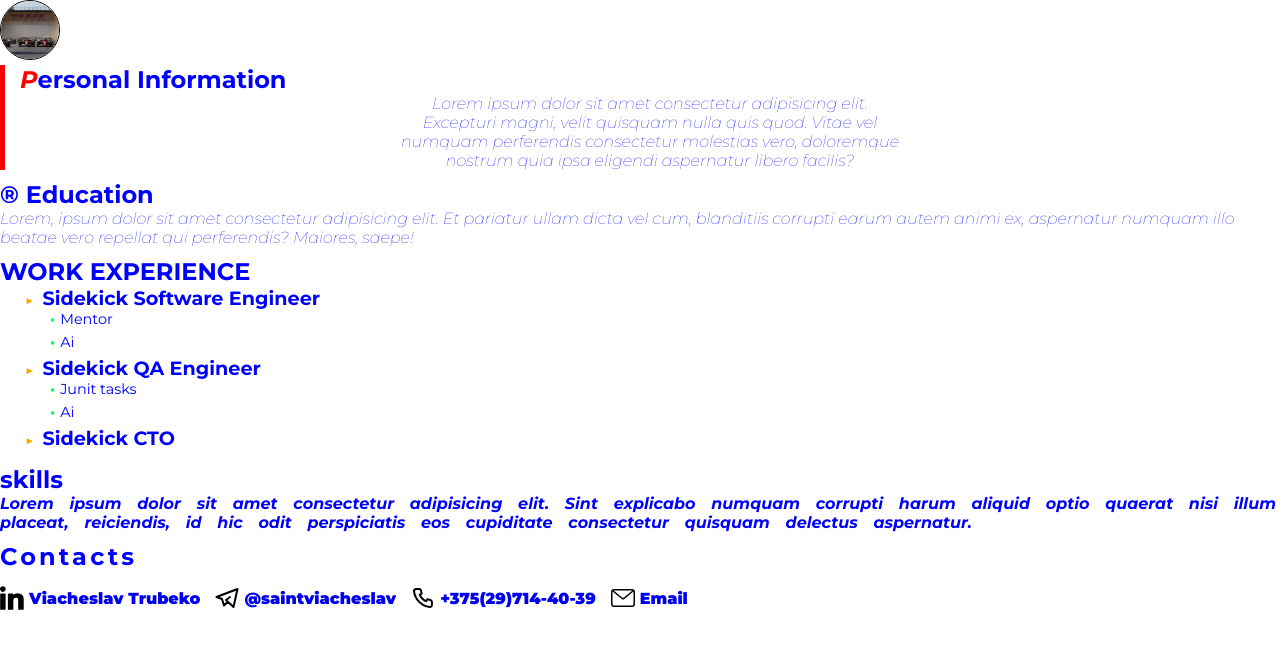
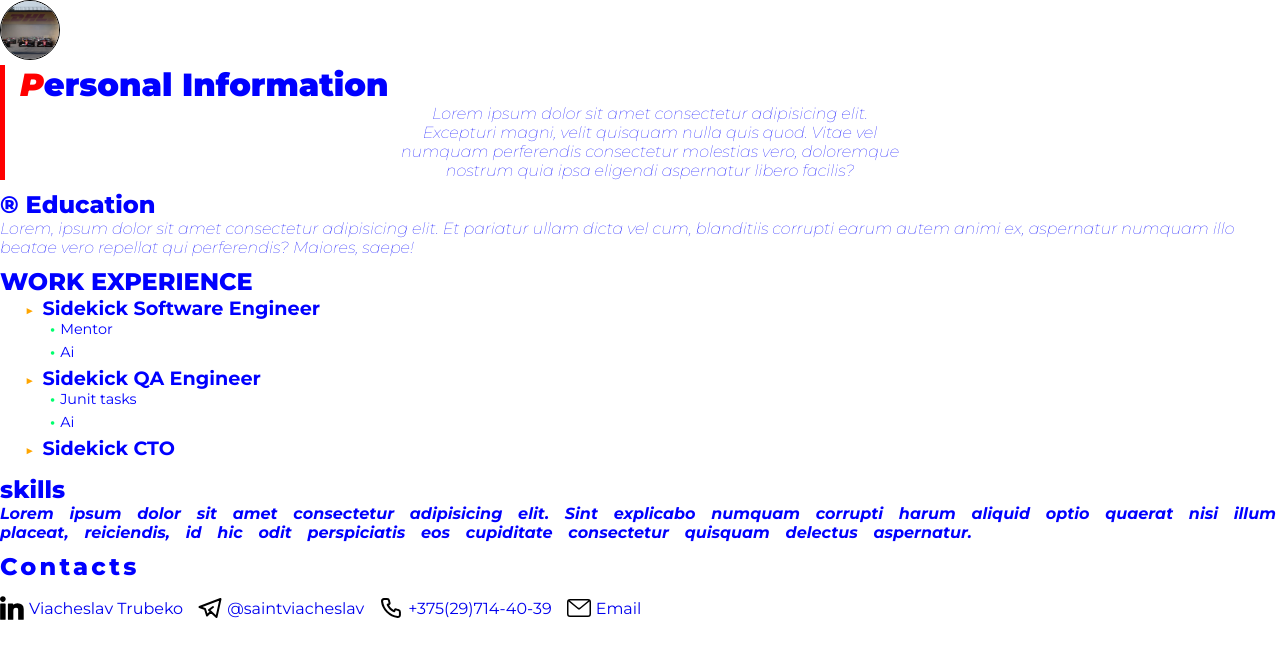
Before and after one commit to saintviacheslav/Module_2, a plain HTML site: page index.html in a window 1280 px wide. Drawn offline with Linux system fonts and the light colour scheme; files whose address does not match are found by name.

Commit message:
chore:fixed pull request

```diff
--- a/index.html
+++ b/index.html
@@ -12,14 +12,14 @@
       <a href="https://www.instagram.com/saintviacheslav/" class="photo-link">
         <img
           src="./assets/images/logo.jpg"
-          alt="photo of cars"
+          alt="profile photo showing F1 GP start"
           class="round-photo"
         />
       </a>
     </header>
     <main>
       <section class="personal-info">
-        <h2>Personal Information</h2>
+        <h1>Personal Information</h1>
         <p>
           Lorem ipsum dolor sit amet consectetur adipisicing elit. Excepturi
           magni, velit quisquam nulla quis quod. Vitae vel numquam perferendis
--- a/style.css
+++ b/style.css
@@ -21,21 +21,24 @@
 
 body {
    font-family: 'Montserrat Variable', sans-serif;
-   font-weight: 900;
+   font-weight: normal;
    font-size: 20px;
    color: #0000ff;
 }
 
 h1 {
    font-size: 2rem;
+   font-weight: 900;
 }
 
 h2 {
    font-size: 1.5rem;
+   font-weight: 800;
 }
 
 h3 {
    font-size: 1.2rem;
+   font-weight: 700;
 }
 
 p {
@@ -91,7 +94,7 @@ main {
          background-color: red;
       }
 
-      & h2::first-letter {
+      & h1::first-letter {
          color: red;
          font-style: italic;
       }
```
